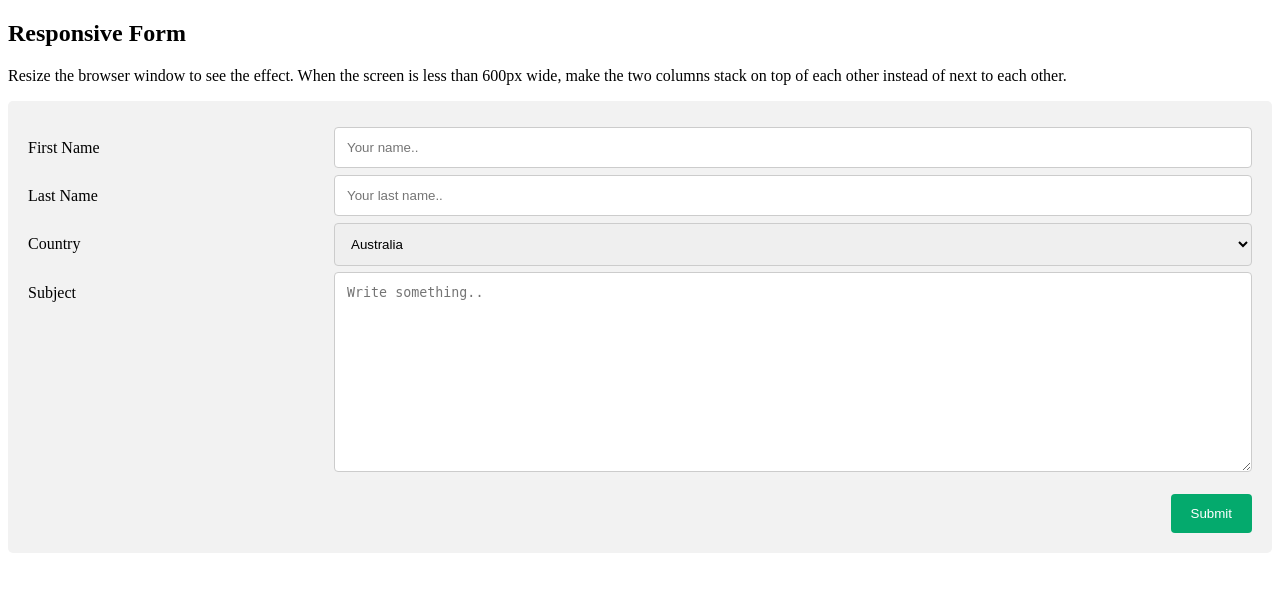
After one commit to danieelv94/TICKETS, a PHP site: page /index.html in a window 1280 px wide. The commit adds this page. Shown: the top 592 px of the page. Run offline with PHP 8.4, Linux system fonts and the light colour scheme.

Commit message:
modificacion

```diff
--- a/admin/ticketadmin-view.php
+++ b/admin/ticketadmin-view.php
@@ -111,7 +111,7 @@
                                         <th class="text-center">Estado</th>
                                         <th class="text-center">Nombre</th>
                                         <th class="text-center">Email</th>
-                                        <th class="text-center">Departamento</th>
+                                        <th class="text-center">Direccion</th>
                                         <th class="text-center">Opciones</th>
                                     </tr>
                                 </thead>
--- a/admin/ticketedit-view.php
+++ b/admin/ticketedit-view.php
@@ -118,7 +118,7 @@
                         </div>
 
                         <div class="form-group">
-                          <label  class="col-sm-2 control-label">Departamento</label>
+                          <label  class="col-sm-2 control-label">Direccion</label>
                           <div class="col-sm-10">
                               <div class='input-group'>
                                   <input type="text" readonly="" class="form-control"  name="departamento_ticket" readonly="" value="<?php echo $reg['departamento']?>">
--- /dev/null
+++ b/index.html
@@ -0,0 +1,121 @@
+<!DOCTYPE html>
+<html>
+<head>
+<style>
+* {
+  box-sizing: border-box;
+}
+
+input[type=text], select, textarea {
+  width: 100%;
+  padding: 12px;
+  border: 1px solid #ccc;
+  border-radius: 4px;
+  resize: vertical;
+}
+
+label {
+  padding: 12px 12px 12px 0;
+  display: inline-block;
+}
+
+input[type=submit] {
+  background-color: #04AA6D;
+  color: white;
+  padding: 12px 20px;
+  border: none;
+  border-radius: 4px;
+  cursor: pointer;
+  float: right;
+}
+
+input[type=submit]:hover {
+  background-color: #45a049;
+}
+
+.container {
+  border-radius: 5px;
+  background-color: #f2f2f2;
+  padding: 20px;
+}
+
+.col-25 {
+  float: left;
+  width: 25%;
+  margin-top: 6px;
+}
+
+.col-75 {
+  float: left;
+  width: 75%;
+  margin-top: 6px;
+}
+
+/* Clear floats after the columns */
+.row::after {
+  content: "";
+  display: table;
+  clear: both;
+}
+
+/* Responsive layout - when the screen is less than 600px wide, make the two columns stack on top of each other instead of next to each other */
+@media screen and (max-width: 600px) {
+  .col-25, .col-75, input[type=submit] {
+    width: 100%;
+    margin-top: 0;
+  }
+}
+</style>
+</head>
+<body>
+
+<h2>Responsive Form</h2>
+<p>Resize the browser window to see the effect. When the screen is less than 600px wide, make the two columns stack on top of each other instead of next to each other.</p>
+
+<div class="container">
+  <form action="/action_page.php">
+  <div class="row">
+    <div class="col-25">
+      <label for="fname">First Name</label>
+    </div>
+    <div class="col-75">
+      <input type="text" id="fname" name="firstname" placeholder="Your name..">
+    </div>
+  </div>
+  <div class="row">
+    <div class="col-25">
+      <label for="lname">Last Name</label>
+    </div>
+    <div class="col-75">
+      <input type="text" id="lname" name="lastname" placeholder="Your last name..">
+    </div>
+  </div>
+  <div class="row">
+    <div class="col-25">
+      <label for="country">Country</label>
+    </div>
+    <div class="col-75">
+      <select id="country" name="country">
+        <option value="australia">Australia</option>
+        <option value="canada">Canada</option>
+        <option value="usa">USA</option>
+      </select>
+    </div>
+  </div>
+  <div class="row">
+    <div class="col-25">
+      <label for="subject">Subject</label>
+    </div>
+    <div class="col-75">
+      <textarea id="subject" name="subject" placeholder="Write something.." style="height:200px"></textarea>
+    </div>
+  </div>
+  <br>
+  <div class="row">
+    <input type="submit" value="Submit">
+  </div>
+  </form>
+</div>
+
+</body>
+</html>
--- a/index.php
+++ b/index.php
@@ -52,6 +52,5 @@ header('Content-Type: text/html; charset=UTF-8');
         ?>
 
 
-      <?php include './inc/footer.php'; ?>
     </body>
 </html>
--- a/lib/pdf.php
+++ b/lib/pdf.php
@@ -42,7 +42,7 @@ $pdf->Cell (35,10,'Nombre',1,0,'C',true);
 $pdf->Cell (0,10,iconv("UTF-8", "ISO-8859-1",$reg['nombre_usuario']),1,1,'L');
 $pdf->Cell (35,10,'Email',1,0,'C',true);
 $pdf->Cell (0,10,iconv("UTF-8", "ISO-8859-1",$reg['email_usuario']),1,1,'L');
-$pdf->Cell (35,10,'Departamento',1,0,'C',true);
+$pdf->Cell (35,10,'Direccion',1,0,'C',true);
 $pdf->Cell (0,10,iconv("UTF-8", "ISO-8859-1",$reg['departamento']),1,1,'L');
 $pdf->Cell (35,10,'Asunto',1,0,'C',true);
 $pdf->Cell (0,10,iconv("UTF-8", "ISO-8859-1",$reg['asunto']),1,1,'L');
--- a/lib/pdf_user.php
+++ b/lib/pdf_user.php
@@ -42,7 +42,7 @@ $pdf->Cell (35,10,'Nombre',1,0,'C',true);
 $pdf->Cell (0,10,iconv("UTF-8", "ISO-8859-1",$reg['nombre_usuario']),1,1,'L');
 $pdf->Cell (35,10,'Email',1,0,'C',true);
 $pdf->Cell (0,10,iconv("UTF-8", "ISO-8859-1",$reg['email_usuario']),1,1,'L');
-$pdf->Cell (35,10,'Departamento',1,0,'C',true);
+$pdf->Cell (35,10,'Direccion',1,0,'C',true);
 $pdf->Cell (0,10,iconv("UTF-8", "ISO-8859-1",$reg['departamento']),1,1,'L');
 $pdf->Cell (35,10,'Asunto',1,0,'C',true);
 $pdf->Cell (0,10,iconv("UTF-8", "ISO-8859-1",$reg['asunto']),1,1,'L');
--- a/user/ticketcon-view.php
+++ b/user/ticketcon-view.php
@@ -64,7 +64,7 @@ if(mysqli_num_rows($consulta_tablaTicket)>=1){
                                           </div>
                                           <br>
                                           <div class="row">
-                                              <div class="col-sm-6"><strong>Departamento:</strong> <?php echo $lsT['departamento']; ?></div>
+                                              <div class="col-sm-6"><strong>Direccion:</strong> <?php echo $lsT['departamento']; ?></div>
                                               <div class="col-sm-6"><strong>Asunto:</strong> <?php echo $lsT['asunto']; ?></div>
                                           </div>
                                           <br>
```
Also changed, not shown: user/ticket-view.php (+12 -13 lines), 1 other file.
